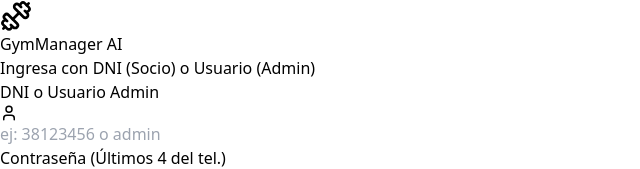
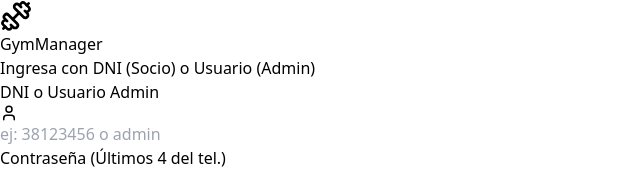
Before and after one commit to sergioguglielmone-lgtm/gym-manager, a React (Vite) app: page / in a window 1280 px wide. Shown: the top 169 px of the page, without its empty margins (0-640 px from the left). Built offline with nearby package versions, Linux system fonts and the light colour scheme.

Commit message:
Actualizacion de cuenta corriente de miembros 5 y parametrizacion de ejercicios 1

```diff
--- a/src/App.jsx
+++ b/src/App.jsx
@@ -301,7 +301,6 @@ const MembersView = ({ members, setMembers, currentUser }) => {
     }
   };
 
-  // Si es socio regular, solo ve su propia ficha
   const displayMembers = currentUser.role === 'admin'
     ? filteredMembers
     : members.filter(m => m.dni === currentUser.dni);
@@ -489,7 +488,6 @@ const MembersView = ({ members, setMembers, currentUser }) => {
 const CurrentAccountView = ({ members, ledger, setLedger, currentUser }) => {
   const [selectedYear, setSelectedYear] = useState(new Date().getFullYear());
 
-  // Si es socio, fuerza su propio ID. Si es admin, permite seleccionar.
   const initialMemberId = currentUser.role === 'admin'
     ? (members[0]?.id || '')
     : (members.find(m => m.dni === currentUser.dni)?.id || members[0]?.id || '');
@@ -504,7 +502,6 @@ const CurrentAccountView = ({ members, ledger, setLedger, currentUser }) => {
     note: ''
   });
 
-  // Si es miembro, aseguramos que siempre examine su propio registro
   const effectiveMemberId = currentUser.role === 'admin'
     ? selectedMemberId
     : (members.find(m => m.dni === currentUser.dni)?.id || selectedMemberId);
@@ -998,9 +995,8 @@ const PlansView = ({ members, exercises, plans, setPlans, currentUser }) => {
                 )}
               </div>
 
-              {/* DÍA 1 y DÍA 2 */}
               <div className="grid grid-cols-1 md:grid-cols-2 gap-6">
-                {/* DIA 1 */}
+                {/* DÍA 1 */}
                 <div className="border border-gray-200 rounded-xl p-5 bg-slate-50/50 flex flex-col justify-between">
                   <div>
                     <div className="flex justify-between items-center mb-4 pb-2 border-b border-gray-200">
@@ -1048,7 +1044,7 @@ const PlansView = ({ members, exercises, plans, setPlans, currentUser }) => {
                   </div>
                 </div>
 
-                {/* DIA 2 */}
+                {/* DÍA 2 */}
                 <div className="border border-gray-200 rounded-xl p-5 bg-slate-50/50 flex flex-col justify-between">
                   <div>
                     <div className="flex justify-between items-center mb-4 pb-2 border-b border-gray-200">
@@ -1288,7 +1284,7 @@ const LoginScreen = ({ onLogin, members, admins }) => {
           <div className="w-16 h-16 bg-white/10 rounded-2xl mx-auto flex items-center justify-center mb-4 backdrop-blur-sm border border-white/20">
             <Dumbbell size={32} className="text-white" />
           </div>
-          <h1 className="text-2xl font-bold tracking-tight">GymManager AI</h1>
+          <h1 className="text-2xl font-bold tracking-tight">GymManager</h1>
           <p className="text-indigo-200 text-sm mt-1">Ingresa con DNI (Socio) o Usuario (Admin)</p>
         </div>
 
@@ -1401,14 +1397,17 @@ export default function App() {
   useEffect(() => { localStorage.setItem('gym_member_plans', JSON.stringify(plans)); }, [plans]);
 
   if (!user) {
-    return <LoginScreen members={members} admins={admins} onLogin={(userData) => { setUser(userData); setActiveTab('dashboard'); }} />;
+    return <LoginScreen members={members} admins={admins} onLogin={(userData) => {
+      setUser(userData);
+      setActiveTab(userData.role === 'admin' ? 'dashboard' : 'members');
+    }} />;
   }
 
   const allNavItems = [
-    { id: 'dashboard', label: 'Panel', icon: LayoutDashboard, roles: ['admin', 'member'] },
+    { id: 'dashboard', label: 'Panel', icon: LayoutDashboard, roles: ['admin'] },
     { id: 'members', label: 'Gestión de Socios', icon: Users, roles: ['admin', 'member'] },
     { id: 'payments', label: 'Cuenta Corriente', icon: CreditCard, roles: ['admin', 'member'] },
-    { id: 'exercises', label: 'Ejercicios', icon: Activity, roles: ['admin', 'member'] },
+    { id: 'exercises', label: 'Ejercicios', icon: Activity, roles: ['admin'] },
     { id: 'plans', label: 'Planes', icon: Dumbbell, roles: ['admin', 'member'] },
     { id: 'settings', label: 'Ajustes Admin', icon: Settings, roles: ['admin'] },
   ];
@@ -1461,7 +1460,7 @@ export default function App() {
           <div className="bg-indigo-500 p-2 rounded-lg">
             <Dumbbell size={24} className="text-white" />
           </div>
-          <span className="text-xl font-bold tracking-tight">GymManager AI</span>
+          <span className="text-xl font-bold tracking-tight">GymManager</span>
         </div>
 
         <nav className="flex-1 px-4 py-6 space-y-2">
```
